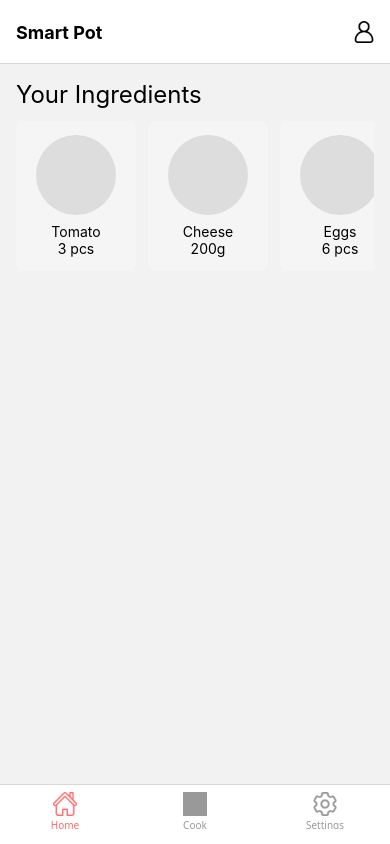
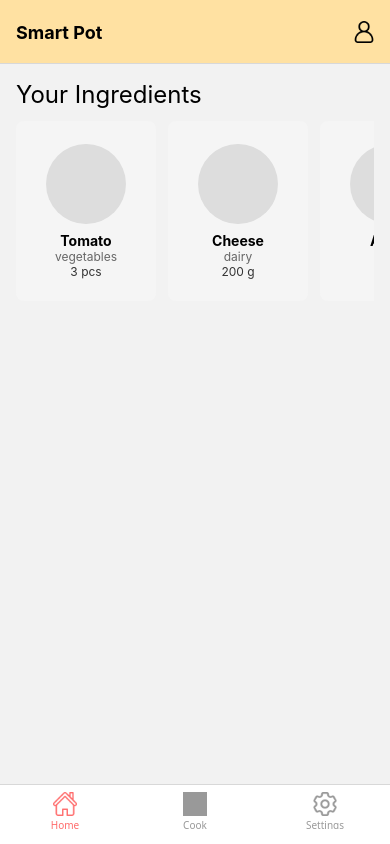
Before and after one commit to jana-trpkovska/Ingredient-App, a React Native app: screen /Home in a window 390 px wide. Built offline with nearby package versions, Linux system fonts and the light colour scheme; grey boxes are pictures that could not be loaded.

Commit message:
Add placeholder ingredients and all their attributes to HomeScreen

```diff
--- a/src/components/IngredientCard.tsx
+++ b/src/components/IngredientCard.tsx
@@ -1,25 +1,27 @@
 import { View, Text, Image, TouchableOpacity } from 'react-native';
 import React from 'react';
+import { Ingredient } from '../types/ingredient';
 
 interface Props {
-  name: string;
-  amount?: string;
-  imageUri?: string;
+  ingredient: Ingredient;
   onPress?: () => void;
 }
 
-const IngredientCard = ({ name, amount, imageUri, onPress }: Props) => {
+const IngredientCard = ({ ingredient, onPress }: Props) => {
+  const { name, image, category, quantity, unit } = ingredient;
+
   return (
     <TouchableOpacity
       onPress={onPress}
       style={{
-        width: 120,
-        height: 150,
+        width: 140,
+        height: 180,
         marginRight: 12,
         borderRadius: 8,
         backgroundColor: '#f5f5f5',
         justifyContent: 'center',
         alignItems: 'center',
+        padding: 8,
       }}
     >
       <View
@@ -29,17 +31,24 @@ const IngredientCard = ({ name, amount, imageUri, onPress }: Props) => {
           backgroundColor: '#ddd',
           borderRadius: 40,
           marginBottom: 8,
+          overflow: 'hidden',
         }}
       >
-        {imageUri ? (
+        {image ? (
           <Image
-            source={{ uri: imageUri }}
+            source={{ uri: image }}
             style={{ width: 80, height: 80, borderRadius: 40 }}
           />
         ) : null}
       </View>
-      <Text>{name}</Text>
-      {amount && <Text>{amount}</Text>}
+
+      <Text style={{ fontWeight: 'bold', textAlign: 'center' }}>{name}</Text>
+      <Text style={{ fontSize: 12, color: '#666' }}>{category}</Text>
+      {quantity !== undefined && (
+        <Text style={{ fontSize: 12, color: '#333' }}>
+          {quantity} {unit || ''}
+        </Text>
+      )}
     </TouchableOpacity>
   );
 };
--- a/src/navigation/AppNavigator.tsx
+++ b/src/navigation/AppNavigator.tsx
@@ -6,7 +6,6 @@ import { createNativeStackNavigator } from '@react-navigation/native-stack';
 import TabNavigator from './TabNavigator';
 import ProfileScreen from '../screens/Profile/ProfileScreen';
 import HeaderTitle from '../components/HeaderTitle';
-import appConfig from '../../app.json'
 
 import avatarIcon from '../assets/avatar.png';
 
@@ -17,6 +16,9 @@ export default function AppNavigator() {
     <NavigationContainer>
       <Stack.Navigator
         screenOptions={({ navigation }) => ({
+          headerStyle: {
+            backgroundColor: '#FFE1A2'
+          },
           headerTitle: () => <HeaderTitle/>,
           headerTitleAlign: 'left',
 
--- a/src/screens/Home/HomeScreen.tsx
+++ b/src/screens/Home/HomeScreen.tsx
@@ -17,9 +17,7 @@ export default function HomeScreen() {
         showsHorizontalScrollIndicator={false}
         renderItem={({ item }) => (
           <IngredientCard
-            name={item.name}
-            amount={item.amount}
-            imageUri={item.imageUri}
+            ingredient={item} // pass the full ingredient object
             onPress={() => console.log('Pressed', item.name)}
           />
         )}
--- a/src/store/ingredientStore.ts
+++ b/src/store/ingredientStore.ts
@@ -1,11 +1,5 @@
 import { create } from 'zustand';
-
-export interface Ingredient {
-  id: string;
-  name: string;
-  amount?: string;
-  imageUri?: string;
-}
+import { Ingredient } from '../types/ingredient';
 
 interface IngredientStore {
   ingredients: Ingredient[];
@@ -15,9 +9,9 @@ interface IngredientStore {
 
 export const useIngredientStore = create<IngredientStore>((set) => ({
   ingredients: [
-    { id: '1', name: 'Tomato', amount: '3 pcs', imageUri: '' },
-    { id: '2', name: 'Cheese', amount: '200g', imageUri: '' },
-    { id: '3', name: 'Eggs', amount: '6 pcs', imageUri: '' },
+    { id: '1', name: 'Tomato', quantity: 3, unit: 'pcs', category: 'vegetables',  image: '' },
+    { id: '2', name: 'Cheese', quantity: 200, unit: 'g', category: 'dairy',  image: '' },
+    { id: '3', name: 'Apple', quantity: 1, unit: 'kg', category: 'fruits',  image: '' },
   ],
   addIngredient: (ingredient) =>
     set((state) => ({ ingredients: [...state.ingredients, ingredient] })),
--- /dev/null
+++ b/src/types/ingredient.ts
@@ -0,0 +1,8 @@
+export interface Ingredient {
+  id: string;
+  name: string;
+  image?: string;
+  category: string;
+  quantity?: number;
+  unit?: string;
+}
```
Also changed, not shown: assets/icon.png.
